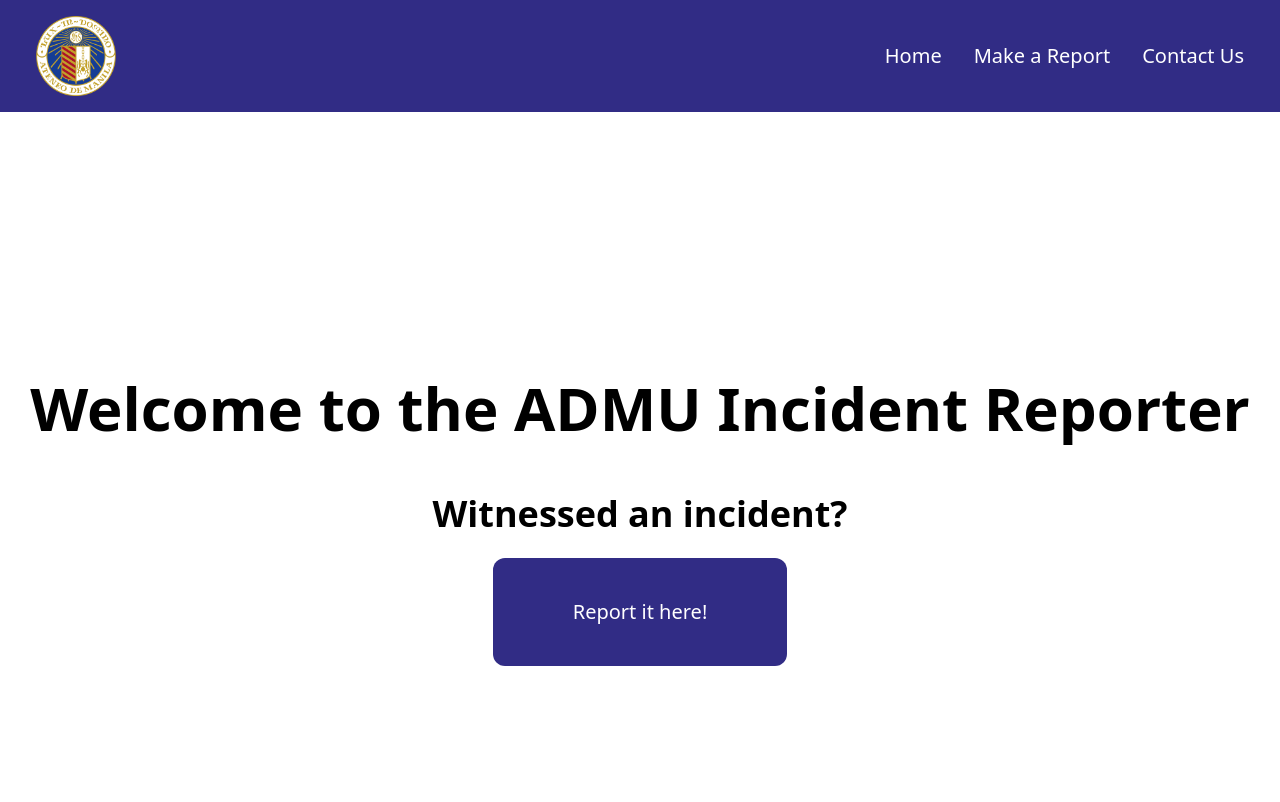
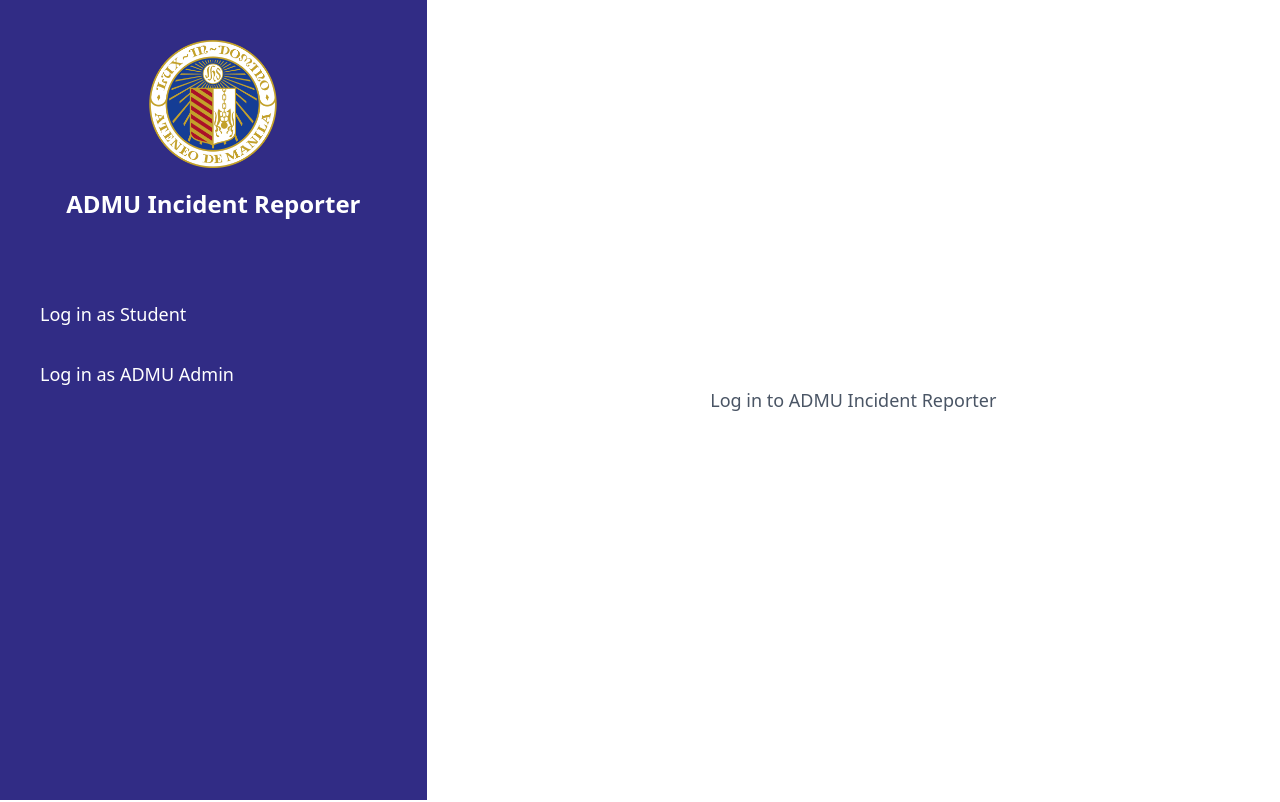
Before and after one commit to neons-amiel/Admu-Incident-Reporter, a React (Vite) app in the folder frontend/admu-incident-reporter/: page / in a window 1280 px wide. Shown: the top 802 px of the page. Built offline with nearby package versions, Linux system fonts and the light colour scheme.

Commit message:
added log in page with student/admin role differentiator

```diff
--- a/frontend/admu-incident-reporter/src/contact.jsx
+++ b/frontend/admu-incident-reporter/src/contact.jsx
@@ -13,7 +13,7 @@ function Contact() {
                 </div>
 
                 <ul class='flex flex-row gap-8 text-xl'>
-                    <li><Link to='/'>Home</Link></li>
+                    <li><Link to='/home'>Home</Link></li>
                     <li><Link to='/report'>Make a Report</Link></li>
                     <li><Link to='/contact'>Contact Us</Link></li>
                 </ul>
--- a/frontend/admu-incident-reporter/src/landing.jsx
+++ b/frontend/admu-incident-reporter/src/landing.jsx
@@ -47,7 +47,7 @@ function Landing() {
                 </div>
 
                 <ul class='flex flex-row gap-8 text-xl'>
-                    <li><Link to='/'>Home</Link></li>
+                    <li><Link to='/home'>Home</Link></li>
                     <li><Link to='/report'>Make a Report</Link></li>
                     <li><Link to='/contact'>Contact Us</Link></li>
                 </ul>
--- /dev/null
+++ b/frontend/admu-incident-reporter/src/login.jsx
@@ -0,0 +1,94 @@
+import React, { useState } from 'react';
+import { Link, useNavigate } from 'react-router-dom';
+import admulogo from './logos/admu_logo.png';
+
+function Login() {
+  const navigate = useNavigate();
+  const [role, setRole] = useState(null);
+  const handleSubmit = (e) => {
+    e.preventDefault();
+
+
+    if (role === 'student') navigate('/home');
+    else if (role === 'admin') navigate('/report');
+  };
+
+  return (
+    <div className="flex flex-row min-h-screen w-full overflow-x-hidden">
+
+      {/* LEFT SIDEBAR */}
+      <div className="flex flex-col min-h-screen w-1/2 bg-indigo-900 text-white justify-start items-center px-5 py-10">
+        <div className="flex flex-col justify-center items-center gap-5">
+          <img src={admulogo} alt="ADMU Logo" className="w-32 h-32" />
+          <h1 className="text-2xl font-bold">ADMU Incident Reporter</h1>
+        </div>
+
+        <div className="flex flex-col justify-start items-start mt-20 w-full px-5">
+          <ul className="flex flex-col text-lg justify-center items-start gap-8">
+            <button
+              className={`hover:underline ${role === 'student' ? 'font-bold underline' : ''}`}
+              onClick={() => setRole('student')}
+            >
+              Log in as Student
+            </button>
+            <button
+              className={`hover:underline ${role === 'admin' ? 'font-bold underline' : ''}`}
+              onClick={() => setRole('admin')}
+            >
+              Log in as ADMU Admin
+            </button>
+          </ul>
+        </div>
+      </div>
+
+
+      <div className="flex flex-col min-h-screen p-10 w-full justify-center items-center">
+        {!role && (
+          <p className="text-gray-600 text-lg">Log in to ADMU Incident Reporter</p>
+        )}
+
+        {role && (
+          <form onSubmit={handleSubmit} className="flex flex-col gap-3 w-2/3 justify-center items-center">
+            {role === 'student' && (
+              <>
+                <input
+                  type="number"
+                  placeholder="Student ID"
+                  className="rounded-md border p-2 w-2/3"
+                  required
+                />
+              </>
+            )}
+
+            {role === 'admin' && (
+              <>
+                <input
+                  type="text"
+                  placeholder="Username"
+                  className="rounded-md border p-2 w-2/3"
+                  required
+                />
+                <input
+                  type="password"
+                  placeholder="Password"
+                  className="rounded-md border p-2 w-2/3"
+                  required
+                />
+              </>
+            )}
+
+            <button
+              type="submit"
+              onClick={handleSubmit}
+              className="flex justify-center px-4 py-2 bg-indigo-800 hover:bg-indigo-500 text-white rounded-md w-2/3"
+            >
+              Log In
+            </button>
+          </form>
+        )}
+      </div>
+    </div>
+  );
+}
+
+export default Login;
--- a/frontend/admu-incident-reporter/src/main.jsx
+++ b/frontend/admu-incident-reporter/src/main.jsx
@@ -5,9 +5,11 @@ import {BrowserRouter, Routes, Route} from 'react-router-dom'
 
 import './index.css'
 
+import Login from './login.jsx'
 import Landing from './landing.jsx'
 import Report from './report.jsx'
 import Contact from './contact.jsx'
+
 
 
 
@@ -15,7 +17,8 @@ createRoot(document.getElementById('root')).render(
   <StrictMode>
     <BrowserRouter>
       <Routes>
-        <Route path='/' element={<Landing />} />
+        <Route path='/' element={<Login />} />
+        <Route path='/home' element={<Landing />} />
         <Route path='/report' element={<Report />} />
         <Route path='/contact' element={<Contact />} />
       </Routes>
--- a/frontend/admu-incident-reporter/src/report.jsx
+++ b/frontend/admu-incident-reporter/src/report.jsx
@@ -23,7 +23,7 @@ function Report() {
                 </div>
 
                 <ul class='flex flex-row gap-8 text-xl'>
-                    <li><Link to='/'>Home</Link></li>
+                    <li><Link to='/home'>Home</Link></li>
                     <li><Link to='/report'>Make a Report</Link></li>
                     <li><Link to='/contact'>Contact Us</Link></li>
                 </ul>
```
